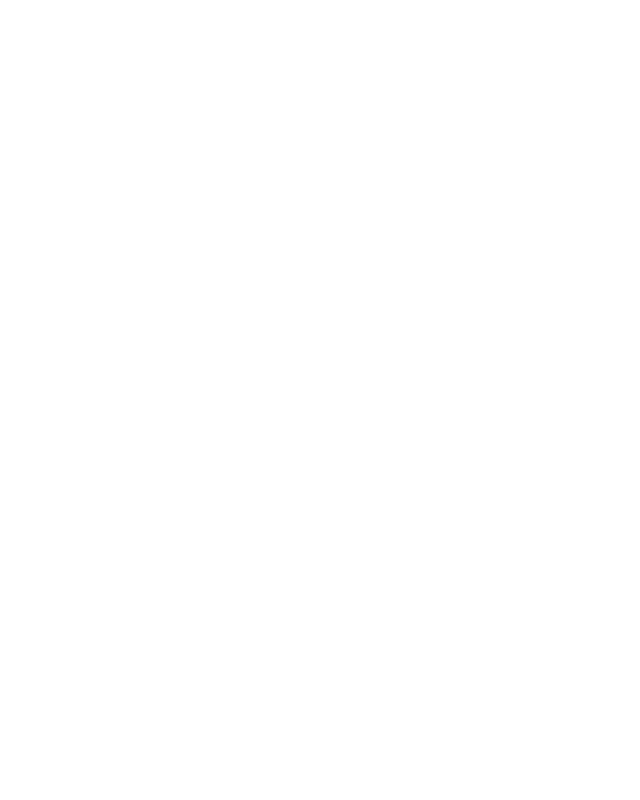
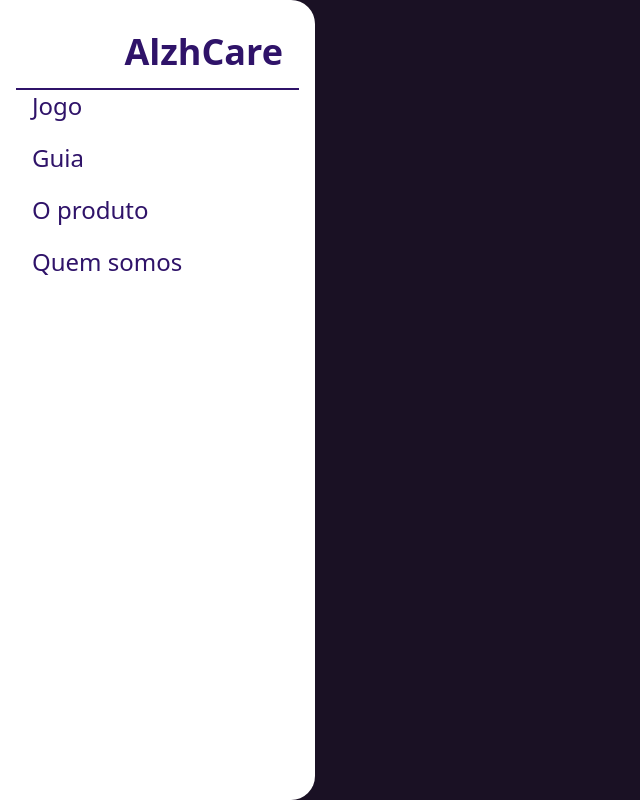
Before and after one commit to Theux15/AlzhCare, a React (Vite) app: page /sidemenu in a window 1280 px wide. Before the commit this address had no page. Shown: the whole page, without its empty margins (0-640 px from the left). Built offline with nearby package versions, Linux system fonts and the light colour scheme.

Commit message:
[math] Início do menu lateral

```diff
--- a/src/App.jsx
+++ b/src/App.jsx
@@ -4,6 +4,7 @@ import { Produto } from './componets/Produto.jsx'
 import { QuemSomos } from './componets/QuemSomos.jsx'
 import { GuiaInstrucao } from './componets/GuiaInstrucao.jsx'
 import { Routes, Route } from 'react-router-dom'
+import { SideMenu } from './componets/SideMenu.jsx'
 
 
 export function App() {
@@ -14,6 +15,7 @@ export function App() {
         <Route path="/produto" element={<Produto />} />
         <Route path="/quemsomos" element={<QuemSomos />} />
         <Route path="/guiainstrucao" element={<GuiaInstrucao />} />
+        <Route path="/sidemenu" element={<SideMenu />} />
       </Routes>
     </div>
   )
--- a/src/componets/Produto.jsx
+++ b/src/componets/Produto.jsx
@@ -1,4 +1,5 @@
 import { Header } from "./Header.jsx"
+import { Link } from "react-router-dom"
 
 export function Produto(){
     return(
@@ -90,7 +91,7 @@ export function Produto(){
                 </div>
 
             </section>
-
+            <Link to="/sidemenu" className="block p-4 hover:bg-[var(--color-dark-purple)] dark:hover:bg-[var(--color-light-purple)]">Menu Lateral</Link>
         </div>
     )
 }
--- /dev/null
+++ b/src/componets/SideMenu.jsx
@@ -0,0 +1,42 @@
+import { Link } from "react-router-dom";
+
+export function SideMenu() {
+    return (
+
+        <section className="dark:bg-[var(--color-white)] bg-[var(--color-dark-purple-home)]">
+        <div className="bg-[var(--color-white)] dark:bg-[var(--color-dark-purple-home)] w-[315px] h-screen p-4 rounded-r-3xl">
+            <div className="flex flex-col">
+                <div className="flex flex-row [color:var(--color-dark-purple)] dark:[color:var(--color-white)] justify-between items-center">
+                    <div>
+
+                    </div>
+                    <div>
+                        <h2 className="text-4xl font-bold p-4">AlzhCare</h2>
+                    </div>
+                </div>
+                <div>
+                    <hr className=" [color:var(--color-dark-purple)] border-b-1"/>
+                </div>
+            </div>
+
+
+
+
+            <ul className="flex flex-col gap-5">
+                <li>
+                    <Link to="/jogo" className="block pl-4 text-2xl [color:var(--color-dark-purple)] font-medium">Jogo</Link>
+                </li>
+                <li>
+                    <Link to="/guiainstrucao" className="block pl-4 text-2xl  [color:var(--color-dark-purple)] font-medium">Guia</Link>
+                </li>
+                <li>
+                    <Link to="/produto" className="block pl-4 text-2xl [color:var(--color-dark-purple)] font-medium">O produto</Link>
+                </li>
+                <li>
+                    <Link to="/quemsomos" className="block pl-4 text-2xl [color:var(--color-dark-purple)] font-medium ">Quem somos</Link>
+                </li>
+            </ul>
+        </div>
+        </section>
+    )
+}
```
